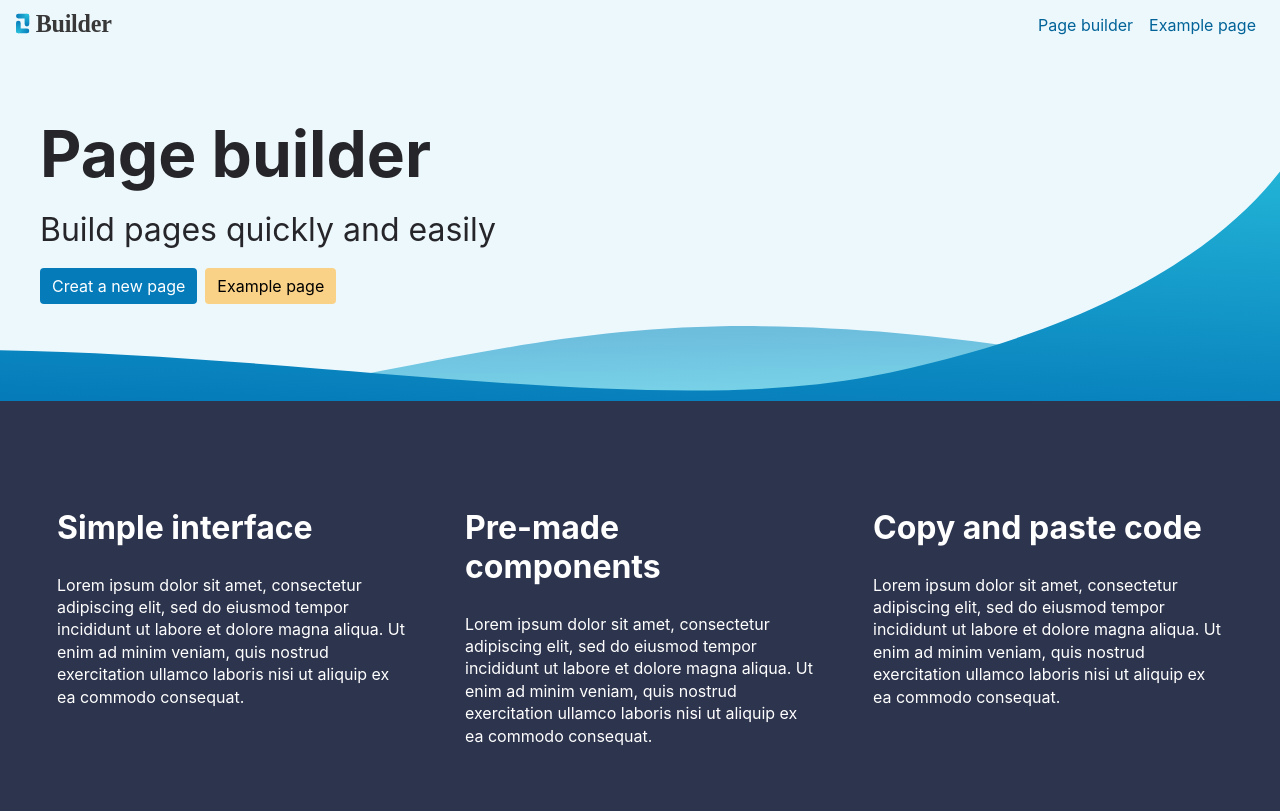
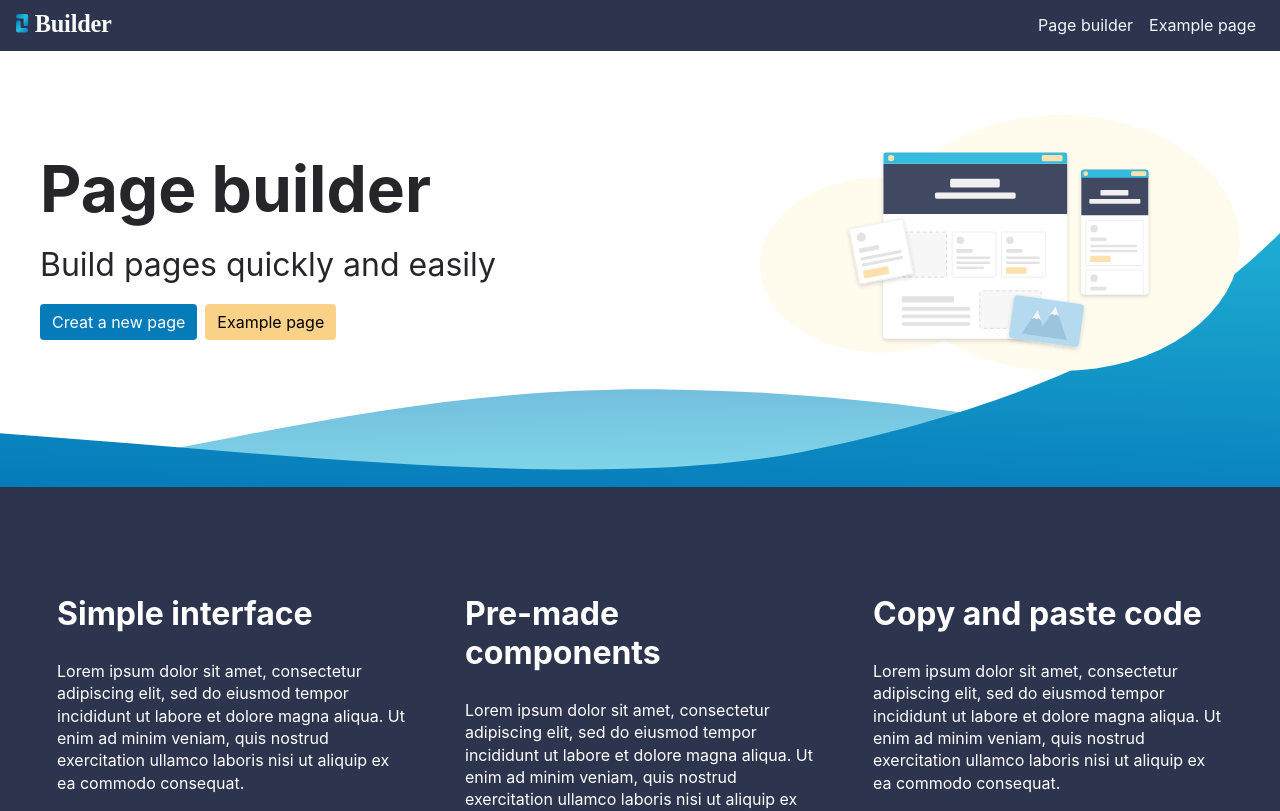
Before and after one commit to ejgoodwin/page-builder, a React (Create React App) app: page / in a window 1280 px wide. Shown: the top 811 px of the page. Built offline with nearby package versions, Linux system fonts and the light colour scheme.

Commit message:
homepage updates

```diff
--- a/src/App.css
+++ b/src/App.css
@@ -78,7 +78,7 @@ img {
 
 .header {
   align-items: center;
-  background: #EDF8FD;
+  background: #2D344D;
   display: flex;
   justify-content: space-between;
   padding: .5rem 1rem;
@@ -86,15 +86,14 @@ img {
 
 .header__link {
   border-radius: 4px;
-  color: #016398;
+  color: #ECF8FD;
   display: inline-block;
   padding: .25rem .5rem;
   text-decoration: none;
 }
 
 .header__link:hover {
-  background-color: #e4f5fd;
-  color: #01507a;
+  background-color: #343c57;
 }
 
 .header__lockup {
@@ -117,6 +116,13 @@ img {
   min-height: 350px;
 }
 
+.hero__item {
+  align-items: center;
+  display: flex;
+  gap: 16px;
+  justify-content: space-between;
+}
+
 .hero--centered .hero__item-text {
   text-align: center;
 }
@@ -128,6 +134,15 @@ img {
 .hero__heading {
   font-size: var(--hero-heading-font-size, 3rem);
   margin: 0 0 1rem;
+}
+
+.hero__item-media {
+  display: var(--hero-item-media-display, none);
+  width: 40%;
+}
+
+.hero__item-media img {
+  width: 100%;
 }
 
 .hero p {
@@ -256,7 +271,7 @@ img {
   background: url(images/homepage-hero.svg) no-repeat;
   background-position: 90% 18px;
   background-size: cover;
-  padding-top: var(--pb-homepage-hero-padding-top, 2rem);
+  padding: var(--pb-homepage-hero-padding, 3rem 0);
 }
 
 .pb-text-block-cta {
@@ -318,10 +333,11 @@ img {
     --h2-font-size: 2rem;
 
     --hero-heading-font-size: 4rem;
+    --hero-item-media-display: block;
     --hero-subheading-font-size: 2rem;
 
     --section-padding: 5rem 1rem;
 
-    --pb-homepage-hero-padding-top: 3rem;
+    --pb-homepage-hero-padding: 4rem 0 7rem;
   }
 }
--- a/src/data/home-page-data.js
+++ b/src/data/home-page-data.js
@@ -1,6 +1,6 @@
 const testData = [
 	{
-		background: '#EDF8FD',
+		background: '',
 		color: '#26262a',
 		component: 'hero',
 		classes: 'pb-homepage-hero',
@@ -8,6 +8,7 @@ const testData = [
 			{
 				heading: 'Page builder',
 				text: 'Build pages quickly and easily',
+				image: 'hero-image.svg',
 				buttons: [
 					{
 						label: 'Creat a new page',
@@ -50,7 +51,7 @@ const testData = [
 			{
 				heading: "Heading about product",
 				text: "Lorem ipsum dolor sit amet, consectetur adipiscing elit, sed do eiusmod tempor incididunt ut labore et dolore magna aliqua. Ut enim ad minim veniam, quis nostrud exercitation ullamco laboris nisi ut aliquip ex ea commodo consequat. Duis aute irure dolor in reprehenderit in voluptate velit esse cillum dolore eu fugiat nulla pariatur. Excepteur sint occaecat cupidatat non proident, sunt in culpa qui officia deserunt mollit anim id est laborum.",
-				image: 'https://placeimg.com/640/400/any'
+				image: 'https://via.placeholder.com/600x350'
 			}
 		]
 	},
```
Also changed, not shown: public/hero-image.svg (added), src/images/lockup.svg.
